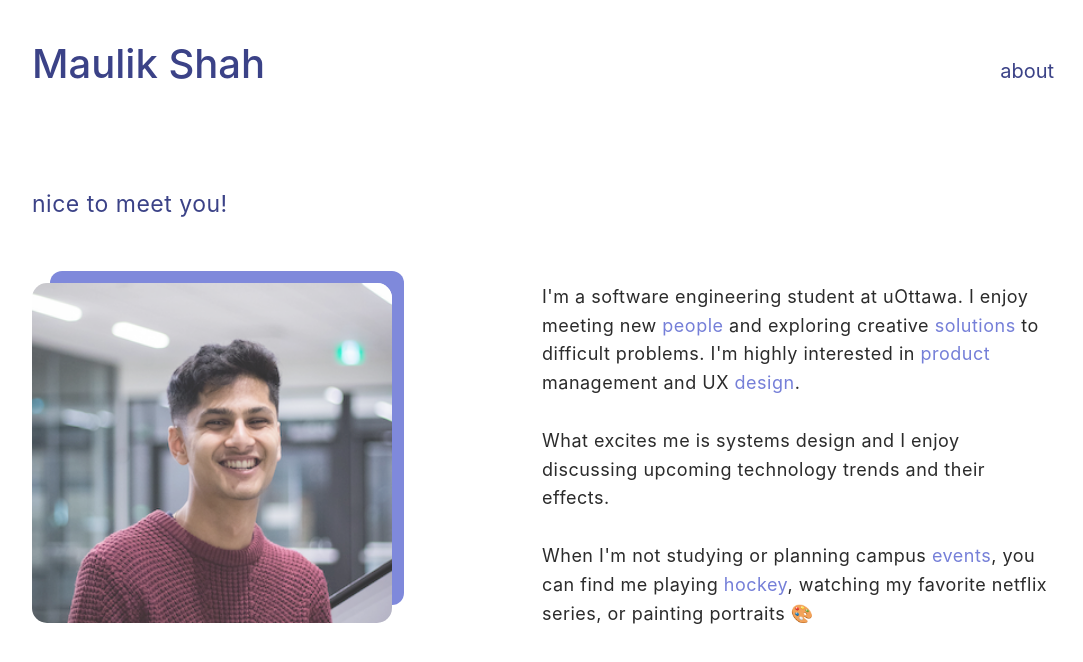
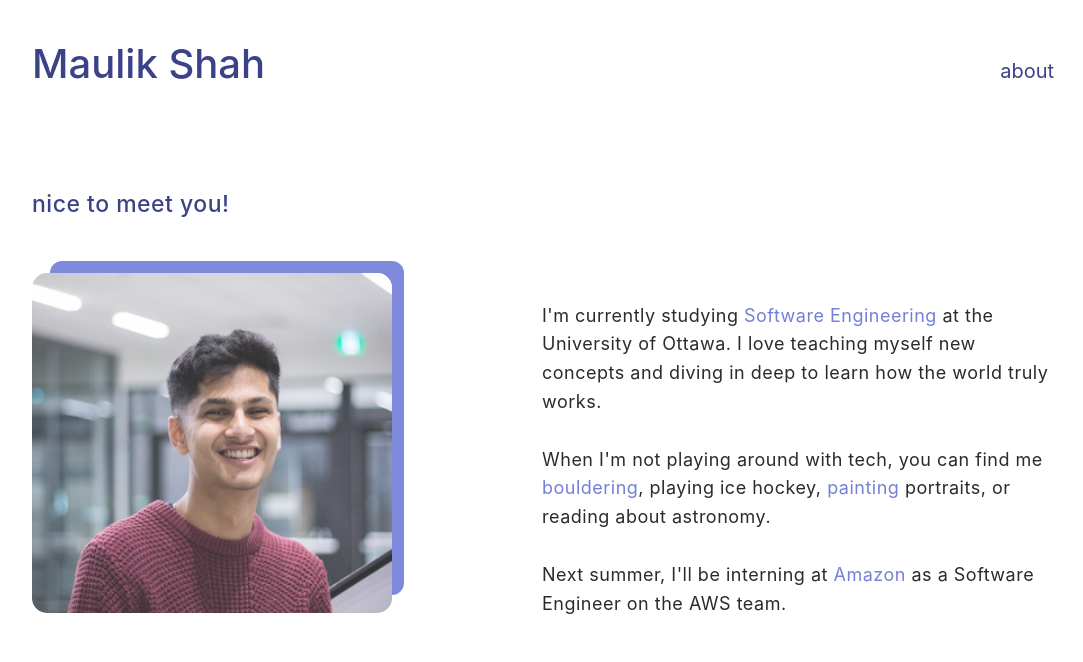
Before and after one commit to mshah87/mshah87.github.io, a Vue app: page /about in a window 1280 px wide. Shown: the top 662 px of the page, without its empty margins (97-1180 px from the left). Built offline with nearby package versions, Linux system fonts and the light colour scheme; what @vuikit/icons, vuikit would draw is missing.

Commit message:
update about page

```diff
--- a/src/components/Introduction.vue
+++ b/src/components/Introduction.vue
@@ -4,7 +4,7 @@
      <div class = "col left-info">
        <div class = "intro">
          <h2>
-           I'm a developer and product designer based in Toronto. I enjoy meeting new people and exploring creative solutions to difficult problems.
+           I'm a developer and product designer based in Toronto. I enjoy meeting new people and exploring creative solutions to real-world problems.
          </h2>
          <p>
            Incoming Software Engineering Intern at Amazon!
--- a/src/views/About.vue
+++ b/src/views/About.vue
@@ -8,13 +8,11 @@
                 <div class="content-heading"><span>nice to meet you!</span></div>
                 <img class="img-left" src="../assets/portrait.png"/>
                   <div class = "me">
-                      I'm a software engineering student at uOttawa.
-                      I enjoy meeting new <span class = "key-word">people</span> and exploring creative <span class = "key-word">solutions</span> to difficult problems. I'm highly interested in <span class = "key-word">product</span> management and UX <span class = "key-word">design</span>.
-                      <br><br>
-                      What excites me is systems design and I enjoy discussing upcoming technology trends and their effects.<br>
-
                       <br>
-                      When I'm not studying or planning campus <span class = "key-word">events</span>, you can find me playing <span class = "key-word">hockey</span>, watching my favorite netflix series, or painting portraits 🎨
+                      I'm currently studying <span class = "key-word">Software Engineering</span> at the University of Ottawa.
+                      I love teaching myself new concepts and diving in deep to learn how the world truly works.
+                      <br><br>When I'm not playing around with tech, you can find me <span class = "key-word">bouldering</span>, playing ice hockey, <span class = "key-word">painting</span> portraits, or reading about astronomy.
+                      <br><br>Next summer, I'll be interning at <span class = "key-word">Amazon</span> as a Software Engineer on the AWS team.
                   </div>
               </div>
             </div>
@@ -72,30 +70,17 @@ components: {
 .content-heading{
   color: #3b4287;
   font-size: 23px;
-  letter-spacing: 0.5px;
-  line-height: 1.6;
-  margin-bottom: 60px;
-  overflow: hidden;
+  font-weight: 500;
+  margin-bottom: 50px;
 }
 
 .content-heading span {
   padding-right: 20px;
 }
 
-img.dp {
-  position: absolute;
-  width: 350px;
-  height: 330px;
-  margin-top: 50px;
-  opacity: 0.8;
-  overflow: hidden;
-  pointer-events: none;
-}
-
 span.key-word {
   color: #757fd8;
 }
-
 
 @media only screen and (max-width: 414px) {
   .span4{
@@ -113,17 +98,8 @@ span.key-word {
       margin-bottom: 30px;
   }
 
-  .social.chat a {
-    font-size: 20px;
-  }
-
-  .about-footer{
-    margin-left: 27px;
-  }
-
   .me{
     padding-top: 320px;
   }
 }
-
 </style>
```
